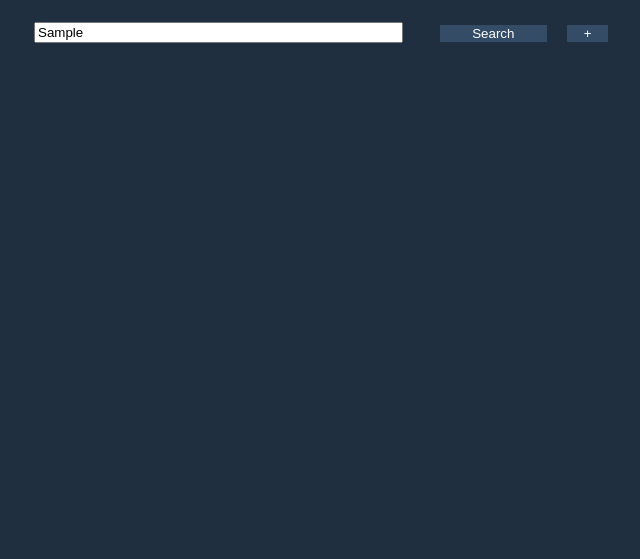
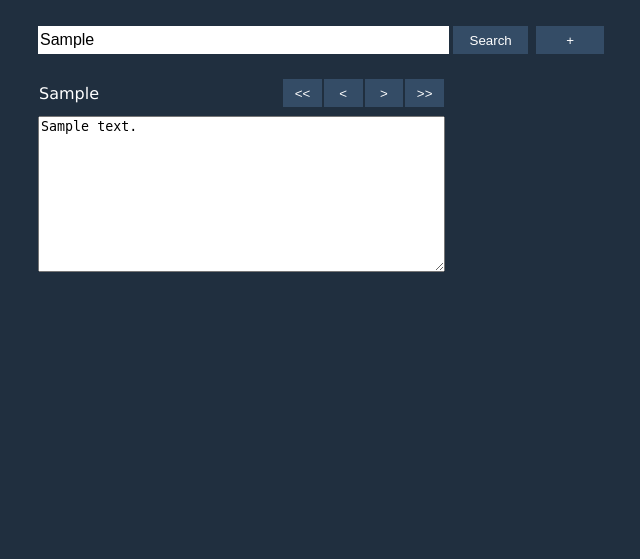
Before and after one commit to kittdotech/Flask-Paul, a Flask app: template templates/index.html in a window 1280 px wide. Shown: the part 160-719 px from the top of the page, without its empty margins (319-959 px from the left). Run offline with Flask 2, Linux system fonts and the light colour scheme; the template is opened without the code that fills it: most values are stand-ins (such as "Sample title", 1, 10 or a date in 2020).

Commit message:
UI Changed

```diff
--- a/static/css/style.css
+++ b/static/css/style.css
@@ -78,3 +78,56 @@
 {
     display:none;
 }
+
+#searchtext {
+    vertical-align: top;
+    display:inline-block;
+
+
+    border:0;
+
+    height:26px;
+    margin:0;
+    border:0;
+    width:100%;
+
+    font-size:16px;
+}
+#searchbutton {
+    display:inline-block;
+
+
+    margin:0;
+    height:28px;
+    width:100%;
+}
+#plus {
+    display:inline-block;
+
+
+    margin:0;
+    height:28px;
+    width:100%;
+}
+
+#first,#last,#previous,#next {
+    display:inline-block;
+
+    border:0;
+    margin:0;
+    height:28px;
+    width:100%;
+}
+#summary, #links, #inferences, #hierarchy, #rep, #stats
+{
+    display:inline-block;
+
+    border:0;
+    margin:0;
+    height:28px;
+    width:100%;
+}
+#json_file
+{
+    width:100%;
+}
--- a/templates/index.html
+++ b/templates/index.html
@@ -2,6 +2,14 @@
 {% block headextra %}
     <script type="text/javascript">
 jQuery(document).ready(function() {
+
+
+    $('#searchtext').keypress(function(e){
+      if(e.keyCode==13)
+      $('#searchbutton').click();
+    });
+
+
 
 $(document).on('click','#json_file',function(e){
   var json_file=$('#json_file').val();
@@ -35,11 +43,11 @@
         if(result.hasOwnProperty('error')){
             $('#info').show();
             $('#info').text(result['error']);
-            $('#choice').html("<div id=\"choice\"><select name=\"json_file\" size=\"10\" id=\"json_file\" style=\"width:90%\"></select></div>");
+            $('#choice').html("<div id=\"choice\"><select name=\"json_file\" size=\"10\" id=\"json_file\"></select></div>");
 
             }
             else {
-            var search_info="<div id=\"choice\"><select name=\"json_file\" id=\"json_file\" size=\"10\" style=\"width:90%\">"
+            var search_info="<div id=\"choice\"><select name=\"json_file\" id=\"json_file\" size=\"10\">"
             $.each(result, function (key, value) {
                 search_info+="<option value=\""+key+"\">"+value+"</option>"
             });
@@ -134,24 +142,25 @@
 
 
     <br/>
-    <table width='100%'>
+    <table width='100%' cellspacing="6">
     <tr>
 
-        <td><input type="text" id="searchtext" name="searchtext" value='{{ sk }}' style="width:90%"/></td>
+        <td width="70%"><input type="text" class="searchbox" id="searchtext" name="searchtext" value='{{ sk }}' /></td>
 
-        <td><input class="btn" type="button" id="searchbutton" name="searchbutton" value="Search" style="width:90%"/></td>
-        <td align="right"><input class="btn" type="button" id="plus" value="+"style="width:90%"/></td>
+        <td width="15%"><input class="btn" type="button" id="searchbutton" name="searchbutton" value="Search" /></td>
+
+        <td width="15%"><input class="btn" type="button" id="plus" value="+" /></td>
     </tr>
     <tr>
-        <td>
-        <div id="info">
+        <td colspan="3">
+        <div id="info" style="color:white;">
 
 
         </div>
         </td>
     </tr>
         <tr>
-        <td>
+        <td >
             {% if page==1 %}
 <div id="page1">
 {% else %}
@@ -160,7 +169,7 @@
            <div id="choice">
 
 
-  <select name="json_file" id="json_file" size="10" style="width:90%">
+  <select name="json_file" id="json_file" size="10">
 
    </select>
 
@@ -171,6 +180,31 @@
 
     </tr>
 
+
+
+
+    <tr>
+<td >
+        <table width="100%" style="width:100%;border:0;border-collapse: collapse">
+<tr>
+        <td  width="60%" style="color: white;">{{ selected_info }}</td>
+
+        <td width="10%" ><input class="btn" type="button" id="first" value="<<" /></td>
+        <td width="10%" ><input class="btn" type="button" id="previous" value="<" /></td>
+        <td width="10%" ><input class="btn" type="button" id="next" value=">" /></td>
+
+        <td width="10%" ><input class="btn" type="button" id="last" value=">>" /></td>
+</tr>
+            </table>
+        </td>
+    </tr>
+    <tr>
+        <td  width="70%">
+        <textarea rows="10" cols="48" id="section_area">
+
+</textarea>
+        </td>
+        </tr>
 
 
     </table>
@@ -216,22 +250,26 @@
 {% endfor %}
 
 
-    <table width="60%">
-
+    <!--table width="75%">
 
     <tr>
+<td>
+        <table>
+            <tr colspan="2">
 
-        <td width="40%" style="color: white;">{{ selected_info }}</td>
+        <td width="45%" style="color: white;">{{ selected_info }}</td>
         <td width="5%" align="right"><input class="btn" type="button" id="first" value="<<" style="width:100%"/></td>
         <td width="5%" align="right"><input class="btn" type="button" id="previous" value="<" style="width:100%" /></td>
         <td width="5%" align="right"><input class="btn" type="button" id="next" value=">" style="width:100%"/></td>
 
         <td  width="5%" align="right"><input class="btn" type="button" id="last" value=">>" style="width:100%"/></td>
-
+</tr>
+        </table>
+            </td>
     </tr>
     <tr>
-        <td colspan="5" width="60%">
-        <textarea rows="4" cols="43" id="section_area">
+        <td colspan="5" width="65%">
+        <textarea rows="10" cols="49" id="section_area">
 
 </textarea>
         </td>
@@ -242,23 +280,23 @@
 
 
 
-    </table>
+    </table-->
     <br/>
 
 <table width="70%">
 <tr>
-         <td ><input class="btn tabs active" type="button" id="summary" value="Summary" style="width:100%"/></td>
-        <td ><input class="btn tabs " type="button" id="links" value="Links" style="width:100%" /></td>
-        <td ><input class="btn tabs" type="button" id="inferences" value="Inferences" style="width:100%"/></td>
+         <td ><input class="btn tabs active" type="button" id="summary" value="Summary" /></td>
+        <td ><input class="btn tabs " type="button" id="links" value="Links"  /></td>
+        <td ><input class="btn tabs" type="button" id="inferences" value="Inferences" /></td>
 
-        <td ><input class="btn tabs" type="button" id="hierarchy" value="Hierarchy" style="width:100%"/></td>
-        <td ><input class="btn tabs" type="button" id="rep" value="Rep" style="width:100%"/></td>
-        <td ><input class="btn tabs" type="button" id="stats" value="Stats" style="width:100%"/></td>
+        <td ><input class="btn tabs" type="button" id="hierarchy" value="Hierarchy" /></td>
+        <td ><input class="btn tabs" type="button" id="rep" value="Rep" /></td>
+        <td ><input class="btn tabs" type="button" id="stats" value="Stats" /></td>
 
         </tr>
     <tr>
 <td colspan="5" width="60%">
-        <textarea rows=12 cols="43" id="extra_area">
+        <textarea rows=12 cols="49" id="extra_area" style="background:#c2c2c2;">
 
 </textarea>
         </td>
```
